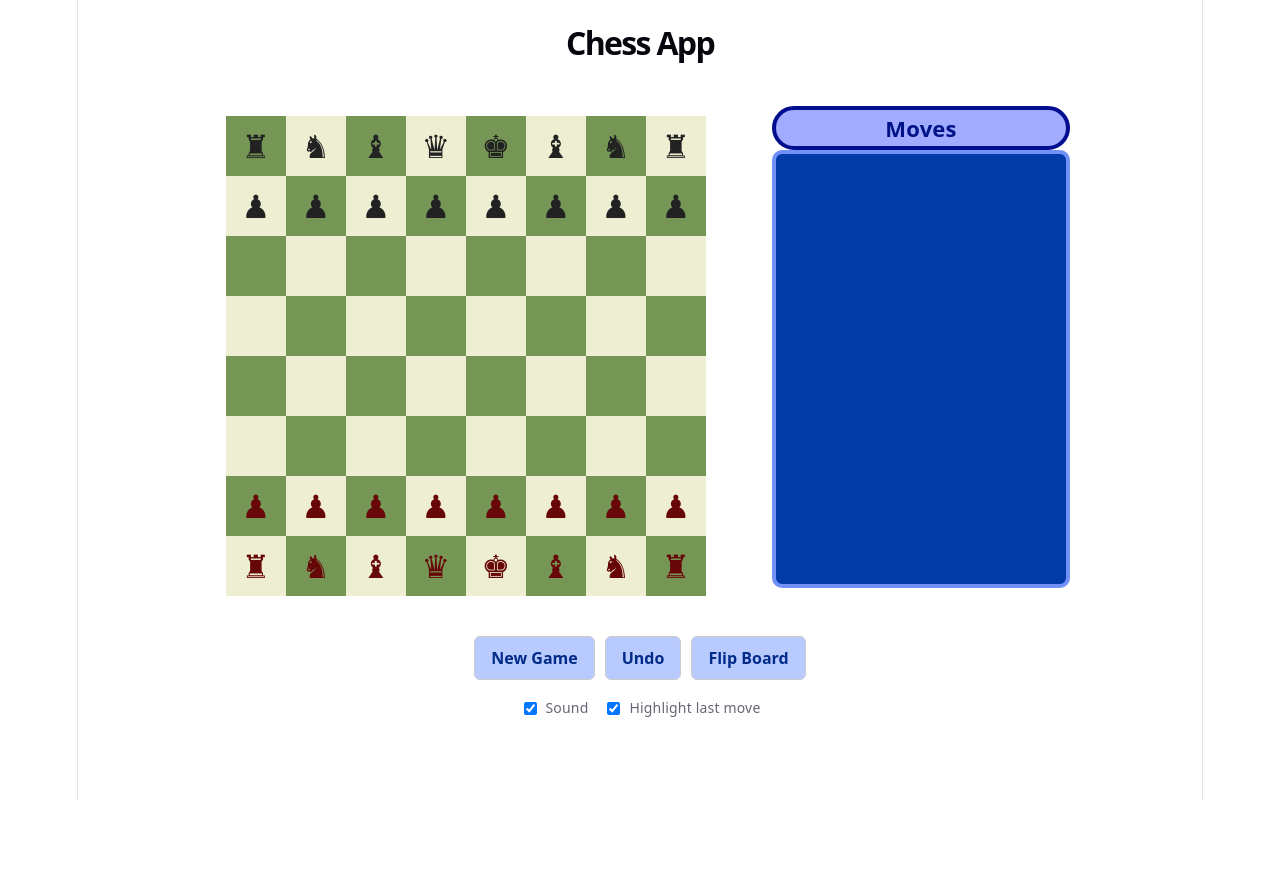
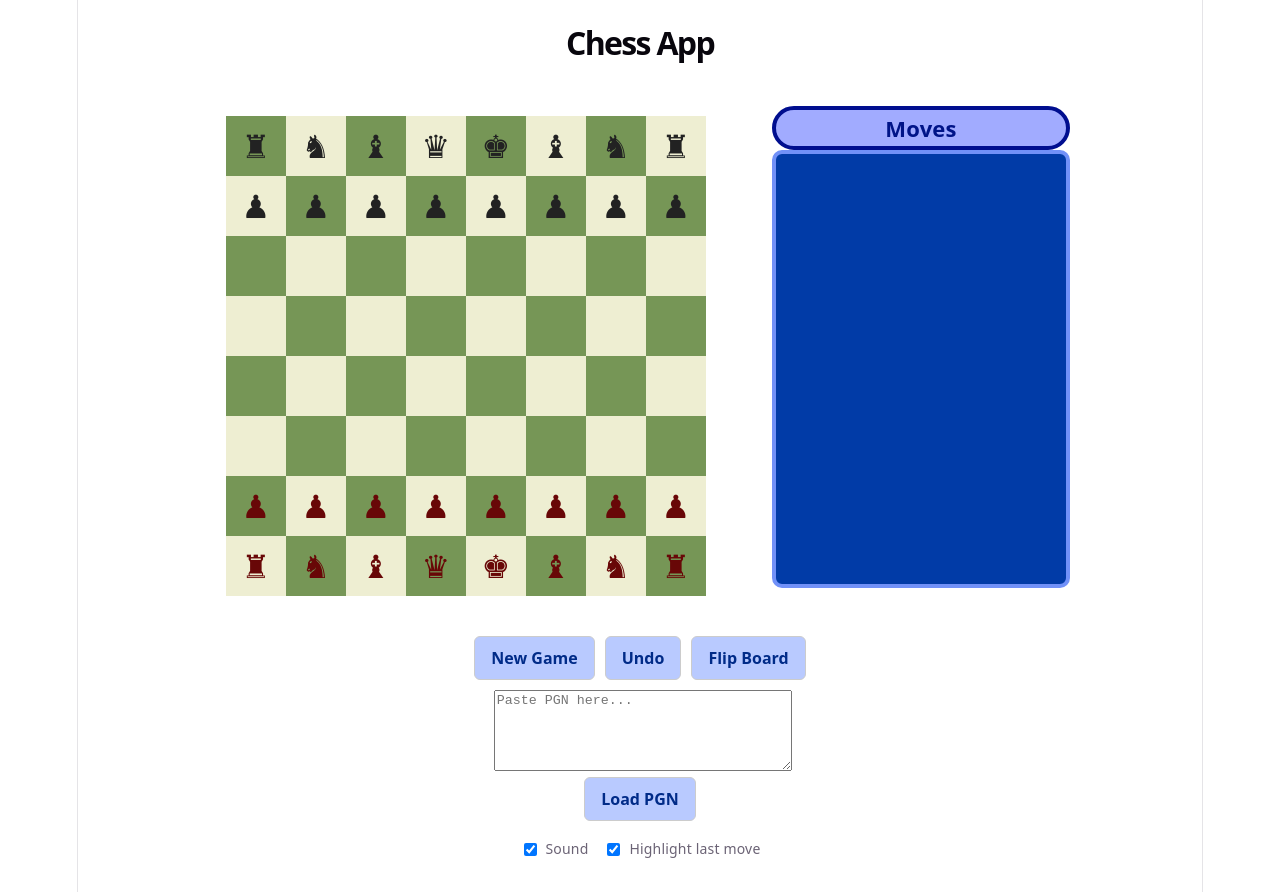
Before and after one commit to harleyk314/HumanlikeChessCoach, a React (Vite) app: page / in a window 1280 px wide. Before the commit the page ends 800 px from the top, so only its background shows below. Built offline with nearby package versions, Linux system fonts and the light colour scheme.

Commit message:
simple import pgn

```diff
--- a/src/App.tsx
+++ b/src/App.tsx
@@ -14,12 +14,14 @@ function App() {
     highlightLastMove: true
   })
   const [isBoardFlipped, setBoardFlipped] = useState(false)
+  const [pgnInput, setPgnInput] = useState("")
   const game = gameRef.current
   const moves = game.history()
   const isCheckmate = game.isCheckmate()
   const isStalemate = game.isStalemate()
   const isDraw = game.isDraw()
   const isCheck = game.isCheck()
+
 
 
   const pgnRows: { moveNumber: number; white: string; black?: string }[] = []
@@ -69,6 +71,21 @@ function App() {
     forceRender(x => x + 1)
   }
 
+  const loadPgn = () => {
+    const newGame = new Chess()
+
+    try {
+      newGame.loadPgn(pgnInput)
+    } catch (e) {
+      alert("Invalid PGN")
+      return
+    }
+
+    gameRef.current = newGame
+    setSelectedSquare(null)
+    forceRender(x => x + 1)
+  }
+
   return (
     <div className="app">
       <h1>Chess App</h1>
@@ -107,6 +124,18 @@ function App() {
           Flip Board
         </button>
       </div>
+
+      <div>
+        <textarea
+          placeholder="Paste PGN here..."
+          rows={5}
+          style={{ width: "100%", marginTop: 10 }}
+          value={pgnInput}
+          onChange={(e) => setPgnInput(e.target.value)}
+        />
+        <button onClick={loadPgn}>Load PGN</button>
+      </div>
+
       <div className="settings">
         <label>
           <input
```
